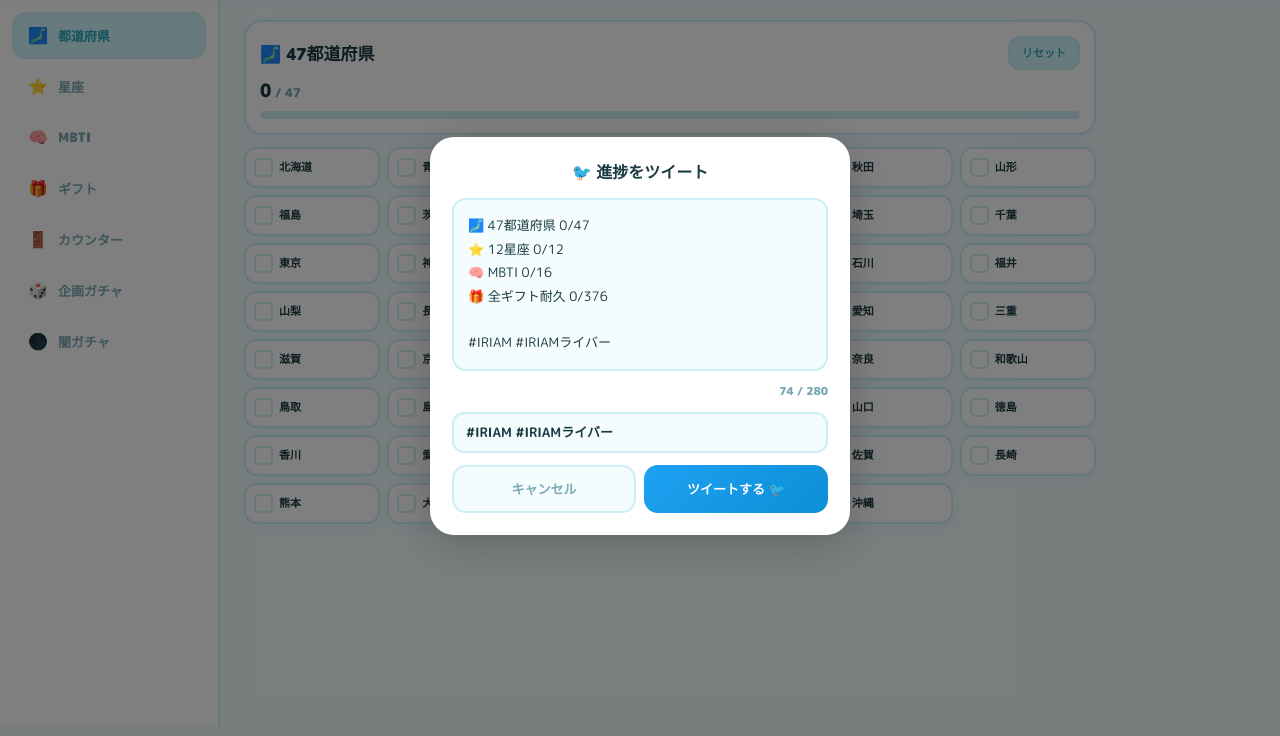
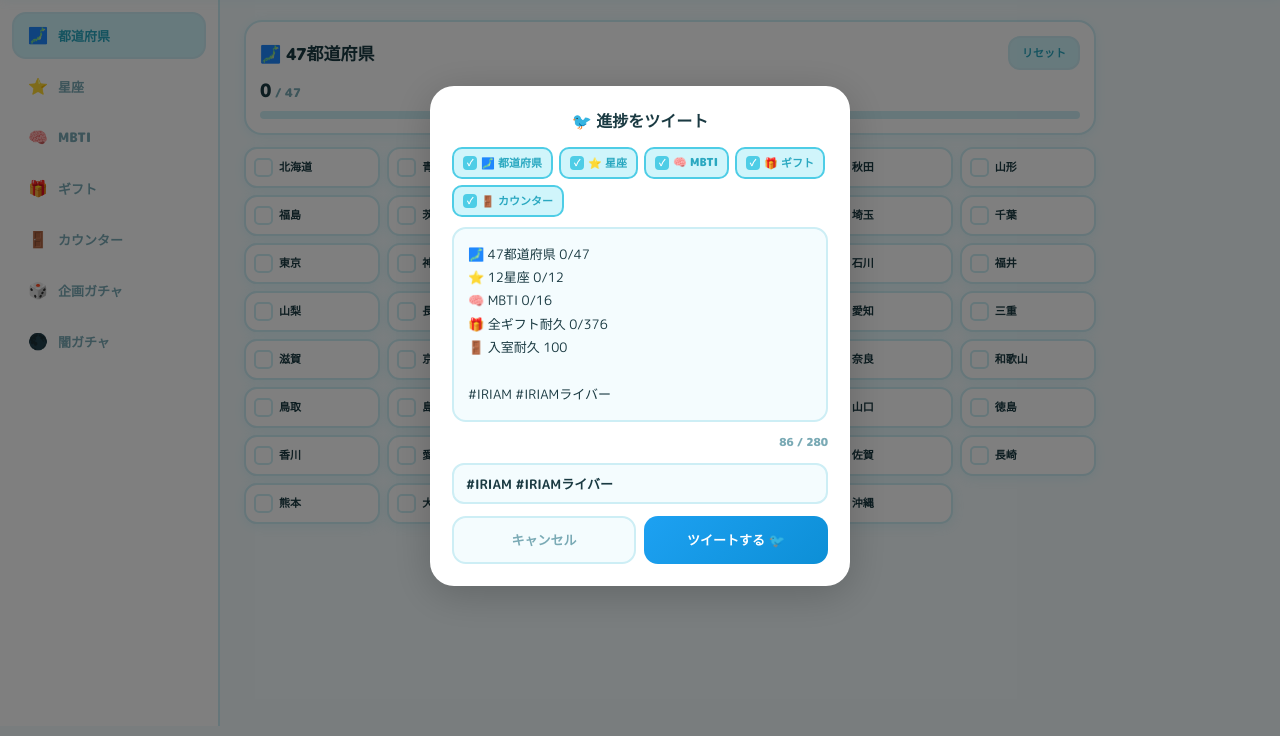
Before and after one commit to yonagirei0214-art/iri, a plain HTML site: page index.html in a window 1280 px wide. Both pictures are taken after a click on the button "🐦 ツイート". Shown: the part 64-800 px from the top of the page. Drawn offline with nearby package versions, Linux system fonts and the light colour scheme.

Commit message:
Add files via upload

```diff
--- a/index.html
+++ b/index.html
@@ -220,6 +220,12 @@ header{background:var(--white);border-bottom:2px solid var(--border);box-shadow:
 ::-webkit-scrollbar{width:4px}
 ::-webkit-scrollbar-thumb{background:var(--border);border-radius:2px}
 
+/* ===== TWEET CATEGORY CHECKS ===== */
+.tweet-cat-check{display:inline-flex;align-items:center;gap:4px;background:var(--bg);border:2px solid var(--border);border-radius:10px;padding:5px 9px;cursor:pointer;font-size:11px;font-weight:900;color:var(--text2);transition:all .14s;user-select:none}
+.tweet-cat-check.on{background:var(--ac-light);border-color:var(--ac);color:var(--ac-dark)}
+.tweet-cat-check .tcc{width:14px;height:14px;border-radius:4px;border:2px solid var(--border);display:inline-flex;align-items:center;justify-content:center;font-size:9px;flex-shrink:0;background:var(--white)}
+.tweet-cat-check.on .tcc{background:var(--ac);border-color:var(--ac);color:white}
+
 /* ===== GIFT TOGGLE ===== */
 .gift-toggle-btn{flex:1;padding:10px;border-radius:12px;border:none;background:transparent;color:var(--text2);font-family:inherit;font-size:12px;font-weight:900;cursor:pointer;transition:all .15s}
 .gift-toggle-btn.active{background:var(--ac);color:white;box-shadow:0 2px 8px rgba(78,205,230,.3)}
@@ -278,6 +284,7 @@ header{background:var(--white);border-bottom:2px solid var(--border);box-shadow:
 <div class="tweet-modal-overlay" id="tweet-modal">
   <div class="tweet-modal">
     <div class="tweet-modal-title">🐦 進捗をツイート</div>
+    <div style="display:flex;flex-wrap:wrap;gap:6px;margin-bottom:10px" id="tweet-cat-checks"></div>
     <div class="tweet-preview" id="tweet-preview"></div>
     <div class="tweet-char" id="tweet-char">0 / 280</div>
     <input class="tweet-hashtag" type="text" id="tweet-hashtag" placeholder="#IRIAM #IRIAMライバー" value="#IRIAM #IRIAMライバー" oninput="updateTweetPreview()">
@@ -945,24 +952,60 @@ function getRemainingItems(sec,data,total){
   for(let i=0;i<total;i++){if(!state[sec].has(i))remaining.push(data[i]);}
   return remaining;
 }
+// ツイートカテゴリ定義
+const TWEET_CATS=[
+  {id:'pref',label:'🗾 都道府県'},
+  {id:'star',label:'⭐ 星座'},
+  {id:'mbti',label:'🧠 MBTI'},
+  {id:'gift',label:'🎁 ギフト'},
+  {id:'counter',label:'🚪 カウンター'},
+];
+// 選択状態（デフォルト全ON）
+const tweetCatState={pref:true,star:true,mbti:true,gift:true,counter:true};
+
+function buildTweetCatChecks(){
+  const wrap=document.getElementById('tweet-cat-checks');
+  if(!wrap)return;
+  wrap.innerHTML='';
+  TWEET_CATS.forEach(cat=>{
+    const el=document.createElement('div');
+    el.className='tweet-cat-check'+(tweetCatState[cat.id]?' on':'');
+    el.innerHTML=`<span class="tcc">${tweetCatState[cat.id]?'✓':''}</span>${cat.label}`;
+    el.onclick=()=>{
+      tweetCatState[cat.id]=!tweetCatState[cat.id];
+      el.classList.toggle('on',tweetCatState[cat.id]);
+      el.querySelector('.tcc').textContent=tweetCatState[cat.id]?'✓':'';
+      updateTweetPreview();
+    };
+    wrap.appendChild(el);
+  });
+}
+
 function buildTweetText(hashtag){
   const lines=[];
   // 都道府県
+  if(tweetCatState.pref){
     const prefDone=state.pref.size,prefTotal=PREFS.length;
     const prefRem=PREFS.filter((_,i)=>!state.pref.has(i));
     lines.push(`🗾 47都道府県 ${prefDone}/${prefTotal}`);
     if(prefRem.length>0&&prefRem.length<=5)lines.push(`残り：${prefRem.join(' ')}`);
+  }
   // 星座
+  if(tweetCatState.star){
     const starDone=state.star.size,starTotal=STARS.length;
     const starRem=STARS.filter((_,i)=>!state.star.has(i)).map(s=>s.n);
     lines.push(`⭐ 12星座 ${starDone}/${starTotal}`);
     if(starRem.length>0&&starRem.length<=3)lines.push(`残り：${starRem.join(' ')}`);
+  }
   // MBTI
+  if(tweetCatState.mbti){
     const mbtiDone=state.mbti.size,mbtiTotal=MBTI_LIST.length;
     const mbtiRem=MBTI_LIST.filter((_,i)=>!state.mbti.has(i)).map(m=>m.c);
     lines.push(`🧠 MBTI ${mbtiDone}/${mbtiTotal}`);
     if(mbtiRem.length>0&&mbtiRem.length<=4)lines.push(`残り：${mbtiRem.join(' ')}`);
+  }
   // ギフト（モードに応じて切り替え）
+  if(tweetCatState.gift){
     if(state.giftMode==='full'){
       const giftTotal=Object.values(GIFTS).reduce((s,g)=>s+g.items.length,0);
       const giftDone=Object.values(state.gift).reduce((s,st)=>s+st.size,0);
@@ -980,7 +1023,14 @@ function buildTweetText(hashtag){
         if(rem.length>0&&rem.length<=2)lines.push(`残り[${cat}]：${rem.join(' ')}`);
       });
     }
-  lines.push('');
+  }
+  // カウンター
+  if(tweetCatState.counter&&state.counters.length>0){
+    state.counters.forEach(c=>{
+      lines.push(`🚪 ${c.name} ${c.value}`);
+    });
+  }
+  if(lines.length>0)lines.push('');
   lines.push(hashtag||'#IRIAM #IRIAMライバー');
   return lines.join('\n');
 }
@@ -994,6 +1044,7 @@ function updateTweetPreview(){
   charEl.className='tweet-char'+(len>280?' over':'');
 }
 function openTweetModal(){
+  buildTweetCatChecks();
   updateTweetPreview();
   document.getElementById('tweet-modal').classList.add('open');
 }
@@ -1106,7 +1157,7 @@ function buildDarkSettings(){
     const itemsHtml=state.darkItems[rar].map((v,i)=>`<div class="dark-item-wrap"><input class="dark-item-input" type="text" value="${esc(v)}" placeholder="アイテム名" oninput="state.darkItems['${rar}'][${i}]=this.value"><button class="dark-item-del" onclick="removeDarkItem('${rar}',${i})">✕</button></div>`).join('');
     // Fill up to 5 empty slots if fewer items
     const empties=Math.max(0,5-state.darkItems[rar].length);
-    const emptyHtml=Array.from({length:empties},(_,j)=>`<div class="dark-item-wrap"><input class="dark-item-input" type="text" placeholder="アイテム名" oninput="addDarkItemInline('${rar}',this)"></div>`).join('');
+    const emptyHtml=Array.from({length:empties},(_,j)=>`<div class="dark-item-wrap"><input class="dark-item-input" type="text" placeholder="アイテム名" onblur="addDarkItemInline('${rar}',this)" onkeydown="if(event.key==='Enter'){this.blur()}"></div>`).join('');
     block.innerHTML=`<div class="dark-rarity-head"><span class="dark-rarity-badge" style="background:${DARK_RARITY_COLORS[rar]}">${rar}</span><span class="dark-rate-label">確率</span><input class="dark-rate-input" type="number" id="dark-rate-${rar}" value="${state.darkRates[rar]}" min="0" max="100" step="0.1" oninput="updateDarkRate('${rar}',this.value)"><span class="dark-rate-label">%</span></div><div class="dark-items-grid" id="dark-items-${rar}">${itemsHtml}${emptyHtml}<button class="dark-add-item-btn" onclick="addDarkItem('${rar}')">＋ 追加</button></div>`;
     wrap.appendChild(block);
   });
```
Lines whose indentation alone changed are shown as unchanged.
